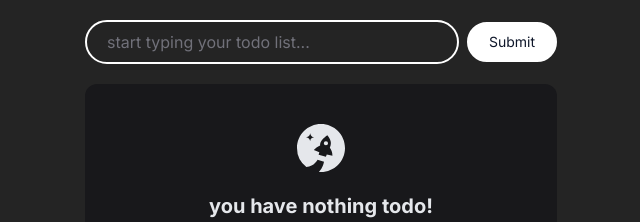
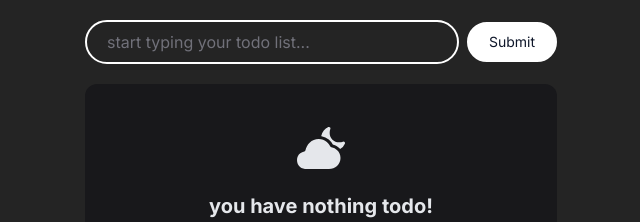
Before and after one commit to choiruladamm/typescript-todos, a React (Vite) app: page / in a window 1280 px wide. Shown: the top 222 px of the page, without its empty margins (319-959 px from the left). Built offline with nearby package versions, Linux system fonts and the light colour scheme.

Commit message:
Update Icons

```diff
--- a/src/components/TodoList.tsx
+++ b/src/components/TodoList.tsx
@@ -1,7 +1,7 @@
 import { motion } from "framer-motion";
 import { TodoItem } from './TodoItem'
 import { useTodo } from "../context";
-import { SiStarship } from 'react-icons/si'
+import { IoCloudyNight } from "react-icons/io5";
 
 export const TodoList = () => {
   const { todos } = useTodo()
@@ -10,7 +10,7 @@ export const TodoList = () => {
     return (
       <div className="max-w-lg px-5 m-auto">
         <h1 className="flex flex-col items-center gap-5 px-5 py-10 text-xl font-bold text-center rounded-xl bg-zinc-900">
-          <SiStarship className="text-5xl" />
+          <IoCloudyNight className="text-5xl" />
           you have nothing todo!
         </h1>
       </div>
```
